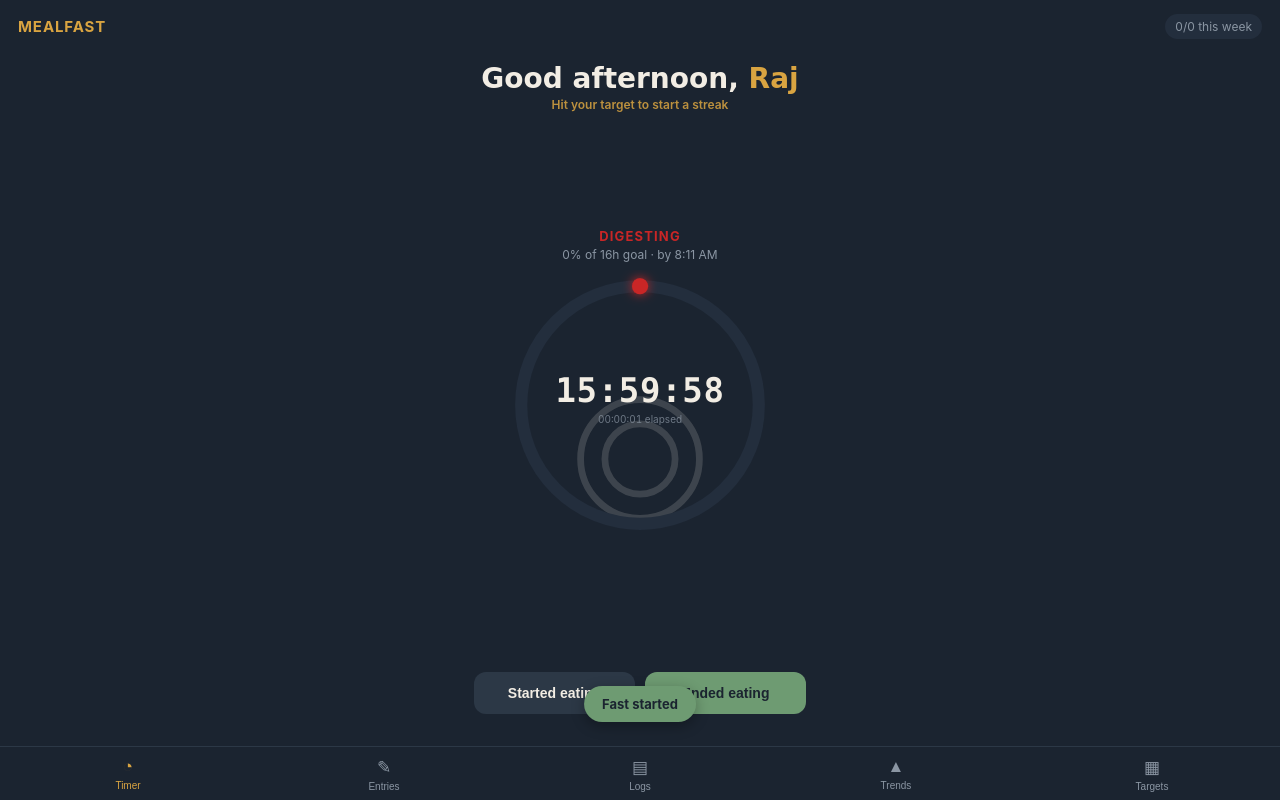
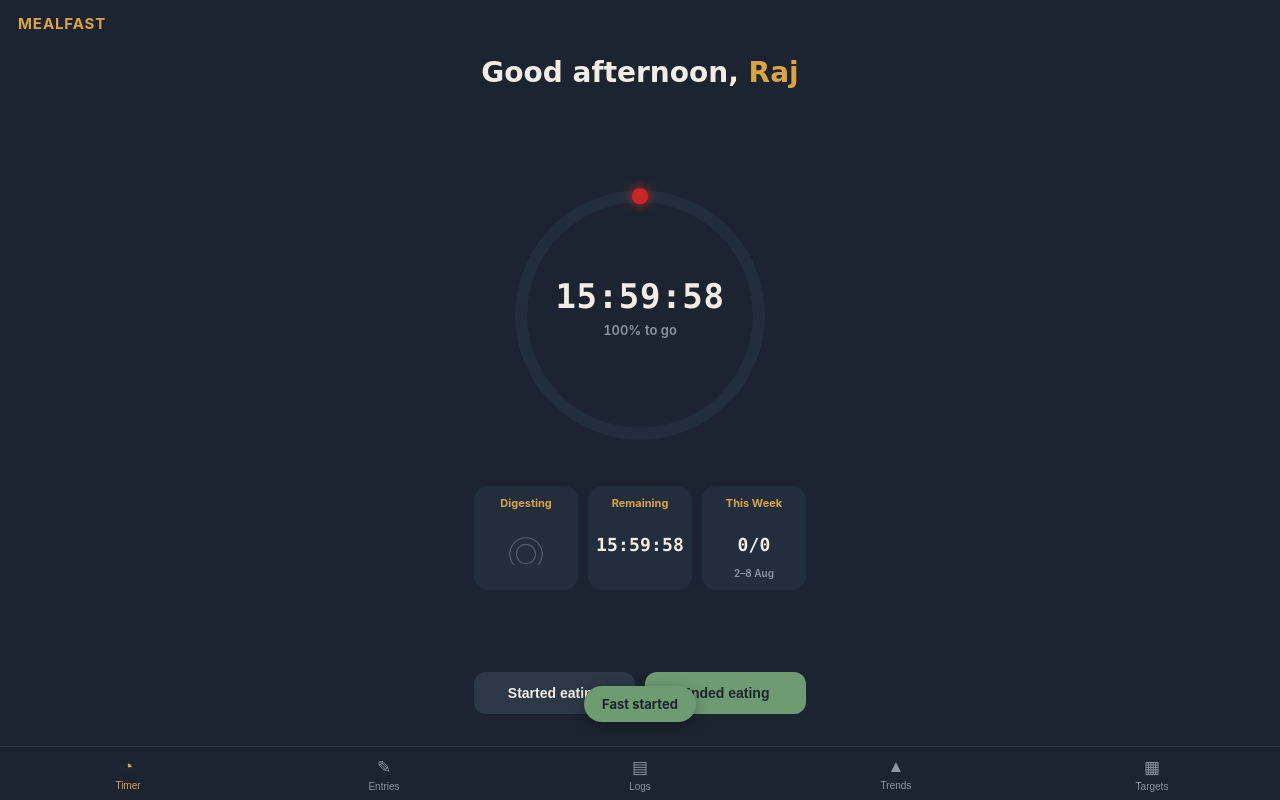
Before and after one commit to rajkumarpattabi/mealfast, a plain HTML site: page index.html in a window 1280 px wide. Both pictures are taken after a click on the button "Ended eating". Drawn offline with Linux system fonts and the light colour scheme.

Commit message:
Timer screen

```diff
--- a/app.js
+++ b/app.js
@@ -246,17 +246,6 @@ function fastMilestone(h) {
 function updateGreeting(now) {
   document.getElementById("greetingLine").innerHTML =
     `${greetingWord(now.getHours())}, <span class="name">${USER_NAME}</span>`;
-
-  const st = streakStats(now);
-  const streakEl = document.getElementById("greetingStreak");
-  const dayWord = n => n === 1 ? "day" : "days";
-  if (st.current > 0) {
-    streakEl.textContent = `Current streak: ${st.current} ${dayWord(st.current)} · Best: ${st.best} ${dayWord(st.best)}`;
-  } else if (st.best > 0) {
-    streakEl.textContent = `Best streak: ${st.best} ${dayWord(st.best)} — start a new one today`;
-  } else {
-    streakEl.textContent = "Hit your target to start a streak";
-  }
 }
 
 /* ---- Fasting-stage background art (driven by ELAPSED hours, not goal %) ---- */
@@ -324,8 +313,68 @@ function fastColor(elapsedFrac) {
 }
 
 function updateStreakBadge(now) {
+  const el = document.getElementById("streakBadge");
+  if (!el) return;                       // badge removed from the header
   const streak = weeklyStreak(now);
-  document.getElementById("streakBadge").textContent = `${streak.hit}/${streak.total} this week`;
+  el.textContent = `${streak.hit}/${streak.total} this week`;
+}
+
+// On-target days this calendar month (same rule as weeklyStreak).
+function monthlyStreak(now) {
+  const monthStart = new Date(now.getFullYear(), now.getMonth(), 1);
+  const eats = eatsAscending();
+  const nowMs = now.getTime();
+  let hit = 0, total = 0;
+  for (let d = new Date(monthStart); d <= now; d.setDate(d.getDate() + 1)) {
+    const r = dayFastEval(new Date(d), eats, nowMs);
+    if (!r.counted) continue;
+    total++;
+    if (r.onTarget) hit++;
+  }
+  return { hit, total };
+}
+
+const MON = ["Jan","Feb","Mar","Apr","May","Jun","Jul","Aug","Sep","Oct","Nov","Dec"];
+// "3–9 Aug" (or "31 Jul – 6 Aug" when the week spans two months)
+function weekRangeLabel(now) {
+  const start = new Date(now); start.setDate(now.getDate() - now.getDay()); start.setHours(0,0,0,0);
+  const end = new Date(start); end.setDate(start.getDate() + 6);
+  if (start.getMonth() === end.getMonth()) {
+    return `${start.getDate()}–${end.getDate()} ${MON[end.getMonth()]}`;
+  }
+  return `${start.getDate()} ${MON[start.getMonth()]} – ${end.getDate()} ${MON[end.getMonth()]}`;
+}
+
+// Box (c) shows weekly or monthly consistency; tapping it flips the period.
+let periodMode = localStorage.getItem("mf_period_mode") === "month" ? "month" : "week";
+function renderPeriodBox(now) {
+  const lbl = document.getElementById("perLabel");
+  const val = document.getElementById("perVal");
+  const sub = document.getElementById("perDate");
+  if (!lbl) return;
+  if (periodMode === "month") {
+    const m = monthlyStreak(now);
+    lbl.textContent = "This Month";
+    val.textContent = `${m.hit}/${m.total}`;
+    sub.textContent = `${MON[now.getMonth()]} ${now.getFullYear()}`;
+  } else {
+    const w = weeklyStreak(now);
+    lbl.textContent = "This Week";
+    val.textContent = `${w.hit}/${w.total}`;
+    sub.textContent = weekRangeLabel(now);
+  }
+}
+
+// Render the fasting-stage name + subtle icon into box (a).
+let currentBoxArt = "__init";
+function setStageBox(name, key) {
+  const nameEl = document.getElementById("stageName");
+  const iconEl = document.getElementById("stageIcon");
+  if (nameEl) nameEl.textContent = name;
+  if (iconEl && key !== currentBoxArt) {
+    currentBoxArt = key;
+    iconEl.innerHTML = key ? (STAGE_ART[key] || "") : "";
+  }
 }
 
 function renderTimer() {
@@ -337,24 +386,27 @@ function renderTimer() {
   updateGreeting(now);
 
   const ring = document.getElementById("ringProgress");
-  const heading = document.getElementById("stageHeading");
-  const goalLine = document.getElementById("goalLine");
   const countdown = document.getElementById("countdownText");
-  const secondary = document.getElementById("phaseSecondary");
+  const pctEl = document.getElementById("timerPct");
+  const tglLabel = document.getElementById("tglLabel");
+  const tglVal = document.getElementById("tglVal");
   const noSchedule = document.getElementById("noScheduleNote");
+
+  // Box (c) — weekly/monthly consistency — updates in every phase.
+  renderPeriodBox(now);
 
   if (state.phase === "none") {
     noSchedule.hidden = false;
     noSchedule.innerHTML = "No meals logged yet. Tap <strong>Ended eating</strong> below when you finish your last meal to start your fast.";
-    heading.textContent = "Ready";
-    heading.style.color = "var(--turmeric)";
-    goalLine.textContent = "Log your last meal to begin";
     countdown.textContent = "--:--:--";
-    secondary.textContent = "";
+    pctEl.textContent = "Log your last meal to begin";
+    // Ring visuals unchanged from the original.
     ring.style.stroke = "var(--turmeric)";
     ring.style.strokeDashoffset = RING_CIRC;
     setRingDot(0, "", false);
-    setStageArt(null);
+    setStageBox("Ready", null);
+    tglLabel.textContent = timerMode === "elapsed" ? "Fasting" : "Remaining";
+    tglVal.textContent = "--:--:--";
     lastPhase = null;
     updateStreakBadge(now);
     return;
@@ -369,42 +421,44 @@ function renderTimer() {
     const col = fastColor(frac);
     const stage = stageForHours(elapsed / 3600000);
 
-    heading.textContent = stage.name;          // stage name is the heading
-    heading.style.color = col;
+    // --- Ring progress & colour: unchanged from the original design ---
     ring.style.stroke = col;
     ring.style.strokeDashoffset = RING_CIRC * (1 - frac);
-    setStageArt(stage.key);
+
+    setStageBox(stage.name, stage.key);
 
     if (state.phase === "fasting") {
-      const pctDone = Math.min(100, Math.round((elapsed / total) * 100));
-      const by = state.goalAt.toLocaleTimeString([], { hour: "numeric", minute: "2-digit" });
-      goalLine.textContent = `${pctDone}% of ${state.target}h goal · by ${by}`;
       setRingDot(frac, col, true);
+      const pctDone = Math.min(100, Math.round(frac * 100));
       if (timerMode === "elapsed") {
         countdown.textContent = formatHMS(elapsed);
-        secondary.textContent = `${formatHMS(remaining)} to goal`;
+        pctEl.textContent = `${pctDone}% of goal`;
+        tglLabel.textContent = "Fasting";
+        tglVal.textContent = formatHMS(elapsed);
       } else {
         countdown.textContent = formatHMS(remaining);
-        secondary.textContent = `${formatHMS(elapsed)} elapsed`;
+        pctEl.textContent = `${Math.max(0, 100 - pctDone)}% to go`;
+        tglLabel.textContent = "Remaining";
+        tglVal.textContent = formatHMS(remaining);
       }
     } else {   // goal reached — extended fast
+      setRingDot(0, "", false);   // ring is full; no leading dot
       const over = elapsed - total;
-      goalLine.textContent = over > 60000 ? `Goal reached · ${relFast(over)} into extended fast` : "Goal reached";
       countdown.textContent = formatHMS(elapsed);
-      secondary.textContent = "tap Started eating when you eat";
-      setRingDot(0, "", false);   // ring is full; no leading dot
+      pctEl.textContent = over > 60000 ? `Goal +${relFast(over)}` : "Goal reached";
+      tglLabel.textContent = timerMode === "elapsed" ? "Fasting" : "Remaining";
+      tglVal.textContent = timerMode === "elapsed" ? formatHMS(elapsed) : "00:00:00";
     }
   } else {
-    // Actively eating.
-    heading.textContent = "Eating";
-    heading.style.color = "var(--leaf)";
-    goalLine.textContent = "Eating window";
+    // Actively eating — ring visuals unchanged from the original.
     ring.style.stroke = "var(--leaf)";
     ring.style.strokeDashoffset = 0;
+    setRingDot(0, "", false);
     countdown.textContent = formatHMS(now - state.eatingSince);
-    secondary.textContent = "tap Ended eating to begin your fast";
-    setRingDot(0, "", false);
-    setStageArt(null);
+    pctEl.textContent = "Eating window";
+    setStageBox("Eating", null);
+    tglLabel.textContent = "Eating";
+    tglVal.textContent = formatHMS(now - state.eatingSince);
   }
 
   if (lastPhase === "fasting" && state.phase === "goal") notifyGoalReached();
@@ -442,11 +496,20 @@ function showToast(msg) {
 document.getElementById("startEatingBtn").addEventListener("click", () => logEatMarker("start"));
 document.getElementById("endEatingBtn").addEventListener("click", () => logEatMarker("end"));
 
-// Tap the ring to flip between Remaining and Fasting (elapsed) emphasis.
-document.getElementById("ringWrap").addEventListener("click", () => {
+// Tap the ring (or the middle box) to flip between Remaining and Fasting emphasis.
+function flipTimerMode() {
   timerMode = timerMode === "elapsed" ? "remaining" : "elapsed";
   localStorage.setItem("mf_timer_mode", timerMode);
   renderTimer();
+}
+document.getElementById("ringWrap").addEventListener("click", flipTimerMode);
+document.getElementById("toggleBox").addEventListener("click", flipTimerMode);
+
+// Tap the third box to switch between weekly and monthly consistency.
+document.getElementById("periodBox").addEventListener("click", () => {
+  periodMode = periodMode === "month" ? "week" : "month";
+  localStorage.setItem("mf_period_mode", periodMode);
+  renderPeriodBox(new Date());
 });
 
 setInterval(renderTimer, 1000);
--- a/index.html
+++ b/index.html
@@ -18,7 +18,6 @@
 
 <header class="topbar">
   <span class="topbar-mark">MealFast</span>
-  <span id="streakBadge" class="streak-badge">0/0 this week</span>
 </header>
 
 <main>
@@ -27,14 +26,10 @@
   <section id="tab-timer" class="tab active">
     <div class="welcome">
       <div id="greetingLine" class="greeting"></div>
-      <div id="greetingStreak" class="greeting-streak"></div>
     </div>
 
     <div class="timer-center">
-      <div id="stageHeading" class="stage-heading">Fasting</div>
-      <div id="goalLine" class="goal-line"></div>
       <div class="ring-wrap" id="ringWrap">
-        <div id="stageArt" class="stage-art"></div>
         <svg class="ring" viewBox="0 0 200 200">
           <circle class="ring-track" cx="100" cy="100" r="88"></circle>
           <circle id="ringProgress" class="ring-progress" cx="100" cy="100" r="88"></circle>
@@ -42,8 +37,26 @@
         </svg>
         <div class="ring-center">
           <span id="countdownText" class="countdown-text">--:--:--</span>
-          <span id="phaseSecondary" class="phase-secondary"></span>
+          <span id="timerPct" class="timer-pct"></span>
         </div>
+      </div>
+    </div>
+
+    <div class="stat-row">
+      <div class="stat-box state-box">
+        <div class="box-label" id="stageName">Ready</div>
+        <div class="box-mid"><div class="state-icon" id="stageIcon"></div></div>
+        <div class="box-sub"></div>
+      </div>
+      <div class="stat-box tappable" id="toggleBox">
+        <div class="box-label" id="tglLabel">Remaining</div>
+        <div class="box-mid"><span class="box-val" id="tglVal">--:--:--</span></div>
+        <div class="box-sub"></div>
+      </div>
+      <div class="stat-box tappable" id="periodBox">
+        <div class="box-label" id="perLabel">This Week</div>
+        <div class="box-mid"><span class="box-val" id="perVal">0/0</span></div>
+        <div class="box-sub" id="perDate"></div>
       </div>
     </div>
 
--- a/style.css
+++ b/style.css
@@ -74,7 +74,72 @@ main {
   flex-direction: column;
   min-height: 100%;
 }
-.timer-center { margin: auto 0; }   /* centers the ring in the free space */
+.timer-center { margin-top: auto; }   /* free space above lowers the ring toward centre */
+
+/* Circle percentage line (replaces the old secondary text inside the ring) */
+.timer-pct {
+  font-size: 13px;
+  color: var(--muted);
+  font-weight: 600;
+  margin-top: 6px;
+  font-variant-numeric: tabular-nums;
+}
+
+/* ---- Timer stat boxes (state · timer · streak) ---- */
+.stat-row {
+  display: flex;
+  gap: 10px;
+  max-width: 340px;
+  width: 100%;
+  margin: 22px auto 0 auto;
+  padding: 0 4px;
+  align-items: stretch;
+}
+.stat-box {
+  flex: 1 1 0;
+  aspect-ratio: 1 / 1;
+  background: var(--ink-2);
+  border-radius: var(--radius);
+  padding: 11px 8px;
+  display: grid;
+  grid-template-rows: auto 1fr auto;
+  gap: 2px;
+  text-align: center;
+}
+.stat-box.tappable { cursor: pointer; -webkit-tap-highlight-color: transparent; }
+.box-label {
+  font-size: 11px;
+  font-weight: 700;
+  color: var(--turmeric);
+  line-height: 1.12;
+  min-height: 25px;              /* two-line band so long stage names align with short labels */
+  display: flex;
+  align-items: flex-start;
+  justify-content: center;
+  text-align: center;
+}
+.box-mid { display: flex; align-items: center; justify-content: center; min-height: 0; overflow: hidden; }
+.box-val {
+  font-family: ui-monospace, "SF Mono", Menlo, monospace;
+  font-size: 18px;
+  font-weight: 700;
+  color: var(--cream);
+  font-variant-numeric: tabular-nums;
+  letter-spacing: 0.01em;
+}
+.box-sub { font-size: 10px; color: var(--muted); font-weight: 600; min-height: 12px; }
+.state-icon { width: 100%; height: 100%; display: flex; align-items: center; justify-content: center; }
+.state-icon svg {
+  width: 100%; height: 100%;
+  fill: none;
+  stroke: var(--cream);
+  stroke-width: 1.5;
+  stroke-linecap: round;
+  stroke-linejoin: round;
+  opacity: 0.26;
+  transform: scale(1.8);
+  transform-origin: 50% 66%;   /* zoom into where the stage art sits so it fills the box */
+}
 
 .welcome {
   text-align: center;
@@ -235,7 +300,7 @@ main {
   display: flex;
   gap: 10px;
   max-width: 340px;
-  margin: 4px auto 8px auto;
+  margin: auto auto 8px auto;   /* margin-top:auto pins the buttons toward the bottom */
   padding: 0 4px;
   width: 100%;
 }
--- a/sw.js
+++ b/sw.js
@@ -1,4 +1,4 @@
-const CACHE_NAME = "mealfast-v36";
+const CACHE_NAME = "mealfast-v37";
 const ASSETS = [
   "./",
   "./index.html",
```
